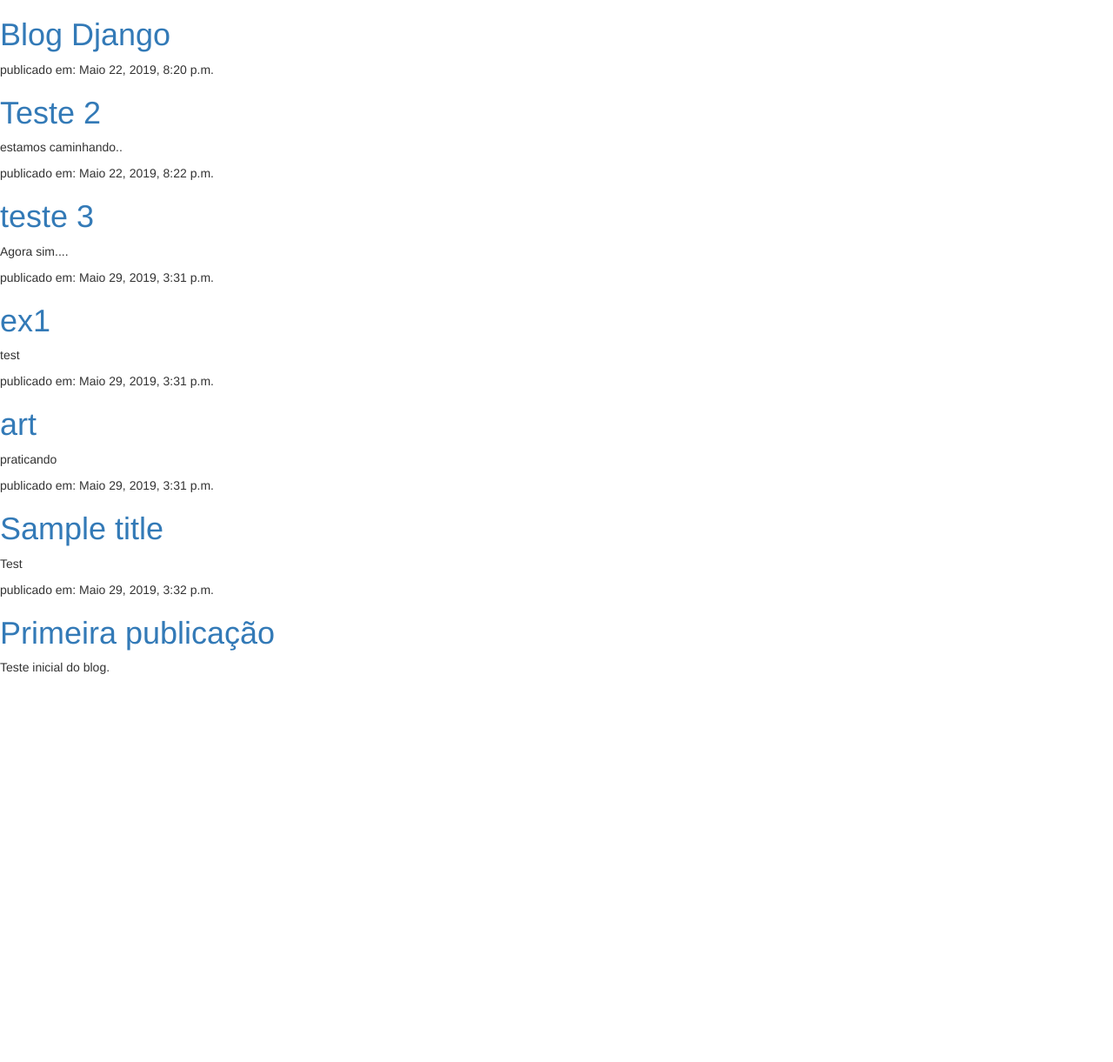
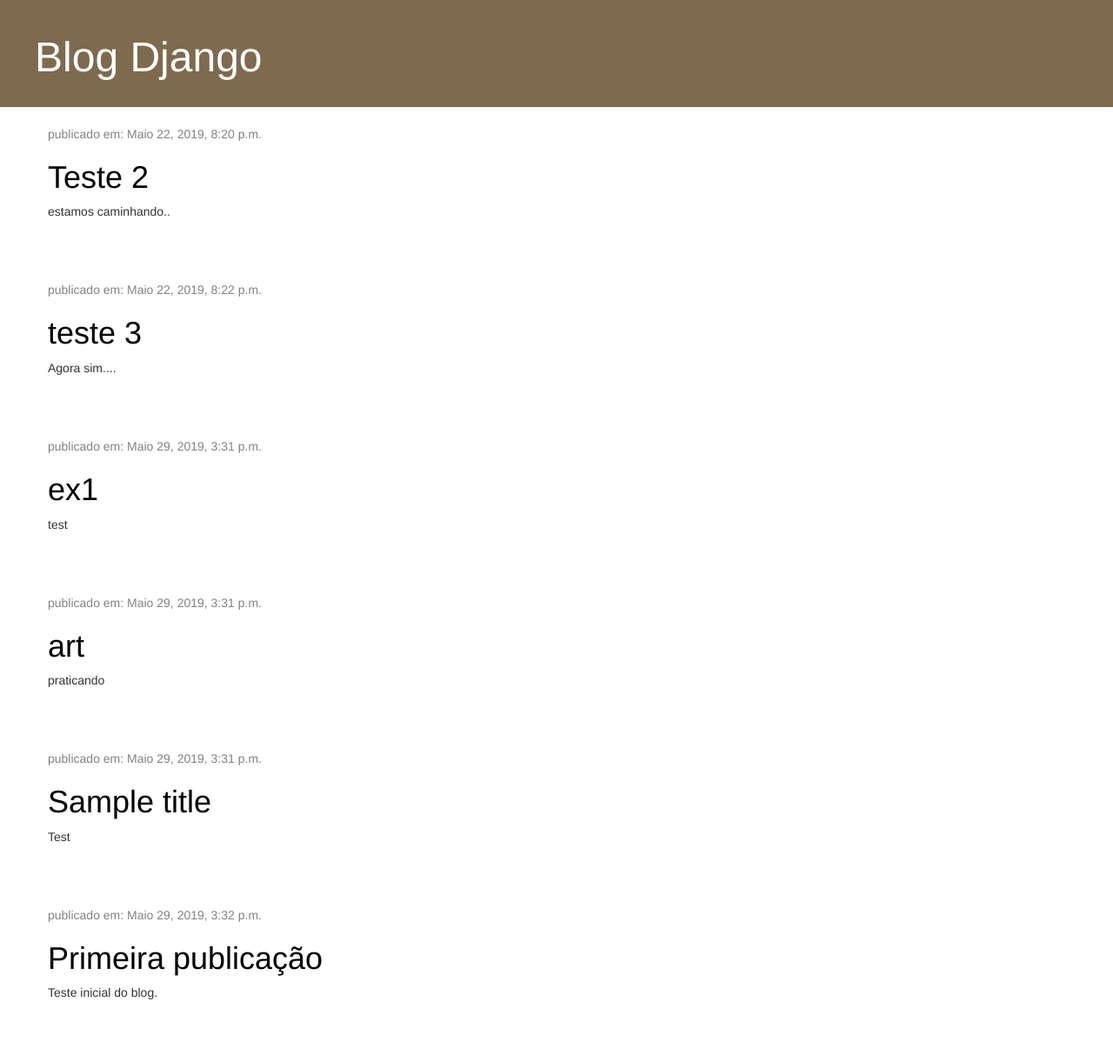
Before and after one commit to Rafaelbap/myrepo, a Django app: page / in a window 1280 px wide. Shown: the whole page at 87% size. Before the commit the page ends 775 px from the top, so only its background shows below. Run offline with Django 3.2, Linux system fonts and the light colour scheme; data comes from the database, SQL or seed files in the repository; some libraries are stand-ins or nearby versions.

Commit message:
adição de código css melhoria do visual. 29.05.19 17:09

```diff
--- /dev/null
+++ b/blog/static/css/blog.css
@@ -0,0 +1,38 @@
+.page-header {
+background-color: #7e6a4e;
+margin-top: 0;
+padding: 20px 20px 20px 40px;
+}
+.page-header h1, .page-header h1 a, .page-header h1 a:visited, .page-header h1 a:active {
+color: #ffffff;
+font-size: 36pt;
+text-decoration: none;
+}
+.content {
+margin-left: 40px;
+}
+h1, h2, h3, h4 {rgb(96, 193, 62)
+font-family: 'Lobster', cursive;
+}
+.date {
+color: #828282;
+}
+.save {
+
+float: right;
+}
+.post-form textarea, .post-form input {
+width: 100%;
+}
+.top-menu, .top-menu:hover, .top-menu:visited {
+color: #ffffff;
+float: right;
+font-size: 26pt;
+margin-right: 20px;
+}
+.post {
+margin-bottom: 70px;
+}
+.post h1 a, .post h1 a:visited {
+color: #000000;
+}
--- a/blog/templates/blog/post_list.html
+++ b/blog/templates/blog/post_list.html
@@ -1,21 +1,30 @@
-<!-- <html> -->
+<html>
+{% load static %}
     <head>
-      <link rel="stylesheet" href="//maxcdn.bootstrapcdn.com/bootstrap/3.2.0/css/bootstrap.min.css">
-      <link rel="stylesheet" href="//maxcdn.bootstrapcdn.com/bootstrap/3.2.0/css/bootstrap-theme.min.css">
+      <link href='http://fonts.googleapis.com/css?family=Open+Sans' rel='stylesheet' type='text/css'>
+      <link rel="stylesheet" href="//maxcdn.bootstrapcdn.com/bootstrap/3.2.0/css/bootstrap.min.css"> <!-- melhoria de visual com bootstrap-->
+      <link rel="stylesheet" href="//maxcdn.bootstrapcdn.com/bootstrap/3.2.0/css/bootstrap-theme.min.css"> <!-- melhoria de visual com bootstrap-->
+      <link rel="stylesheet" href="{% static 'css/blog.css' %}">  <!--Carrega o arquico blog.css que contem o codigo css para melhoria de aspecto da página.-->
       <title>Blog Django </title>
     </head>
+    <div class="page-header">
+        <h1><a href="/">Blog Django </a></h1>
+    </div>
     <body>
-        <div>
-            <h1><a href="/">Blog Django </a></h1>
+      <div class="content container">
+        <div class="row">
+          <div class="col-md-8">
+            {% for post in posts %} <!--Laço de for usado para mostrar/exibir a lista posts-->
+              <div class="post">
+                <div class="date">
+                  <p> publicado em: {{post.published_date}} </p><!--Os dados de cada tributo do objeto post está sendo exibido.-->
+                </div>
+                <h1><a href="">{{post.title}}</a></h1>
+                <p>{{ post.text|linebreaksbr}}</p><!--O linebreaksbr tem por função passar o texto por um filtro, convertendo quebras de linhas em parágrafos.-->
+              </div>
+            {% endfor %} <!--Fechamento do laço for-->
+          </div>
         </div>
-
-        {% for post in posts %} <!--Laço de for usado para mostrar/exibir a lista posts-->
-          <div>
-            <p> publicado em: {{post.published_date}} </p><!--Os dados de cada item do objeto post está sendo exibido.-->
-            <h1><a href="">{{post.title}}</a> </h1>
-            <p>{{ post.text|linebreaksbr}}</p><!--O linebreaksbr tem por função passar o texto por um filtro, convertendo quebras de linhas em parágrafos.-->
-          </div>
-
-        {% endfor %} <!--Fechamento do laço for-->
+      </div>
     </body>
 </html>
```
